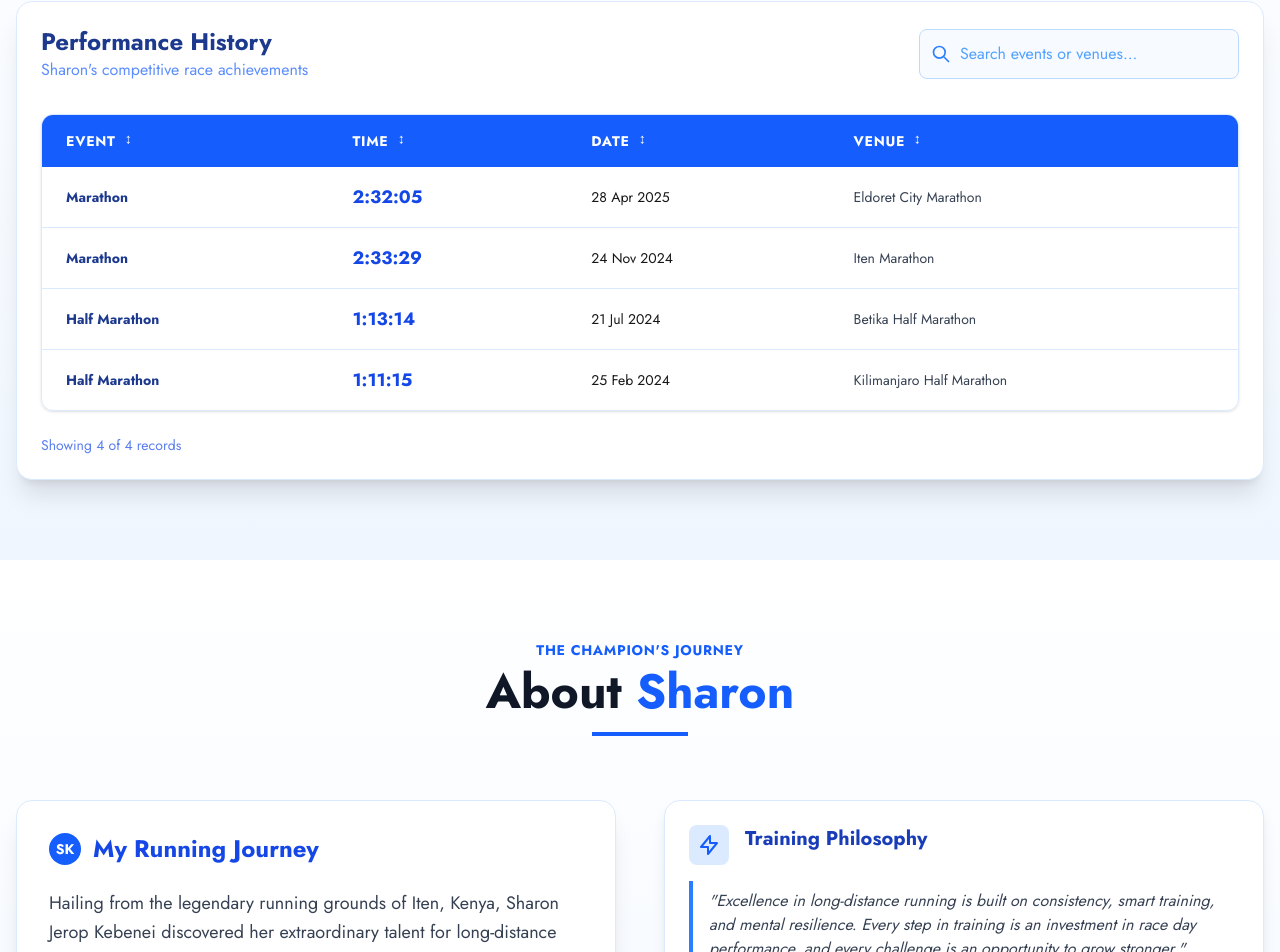
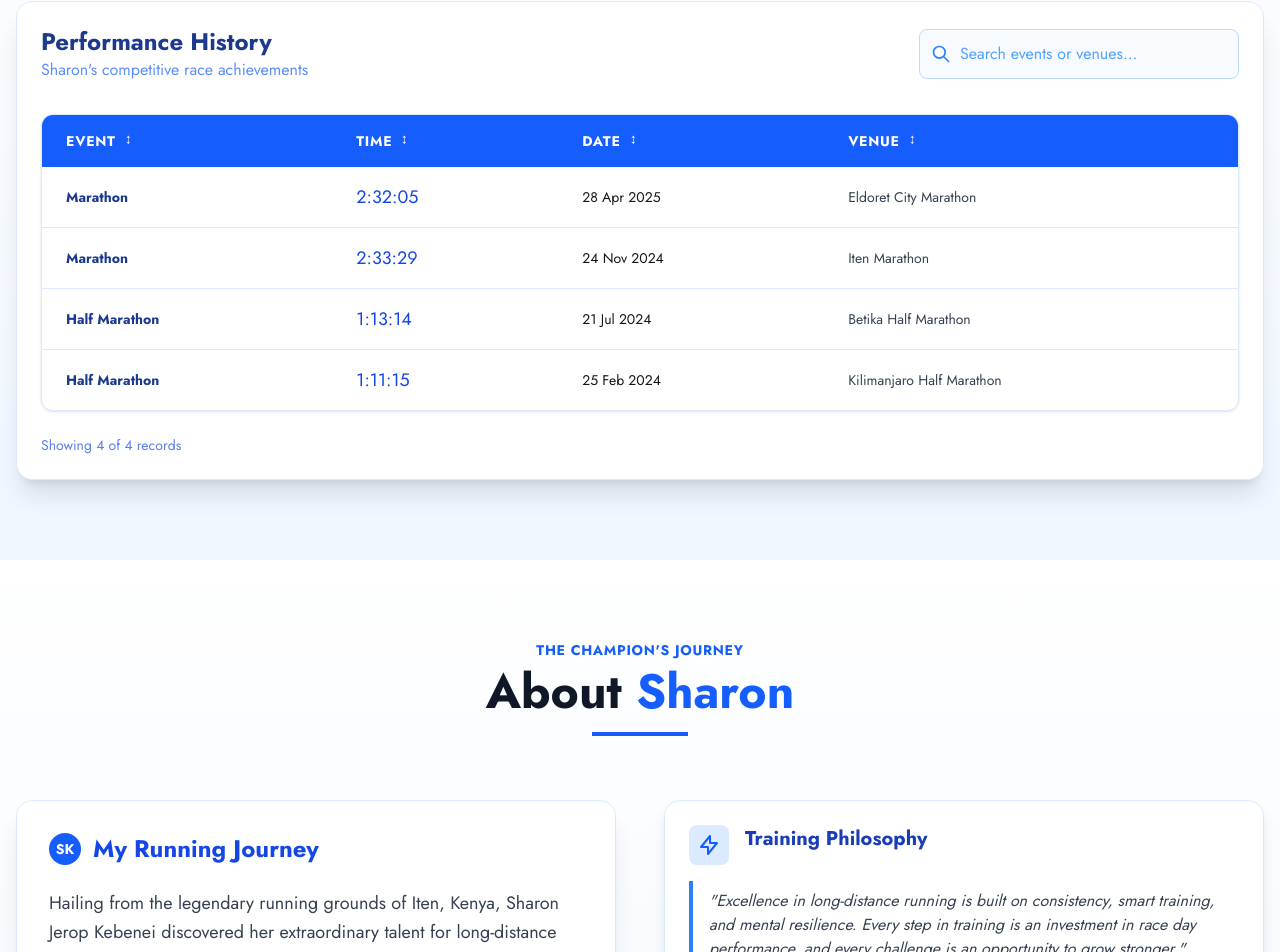
Before and after one commit to Koech161/gideon-sugut, a Next.js app: page / in a window 1280 px wide. Shown: the part 1031-1983 px from the top of the page. Built offline with nearby package versions, Linux system fonts and the light colour scheme.

Commit message:
update record

```diff
--- a/components/RecordsTable.jsx
+++ b/components/RecordsTable.jsx
@@ -25,7 +25,7 @@ const columns = [
   columnHelper.accessor('time', {
     header: 'Time',
     cell: (info) => (
-      <span className="font-mono text-lg font-bold text-blue-700">{info.getValue()}</span>
+      <span className="font-mono text-lg text-blue-700 font-semi-bold">{info.getValue()}</span>
     ),
   }),
   columnHelper.accessor('date', {
```
